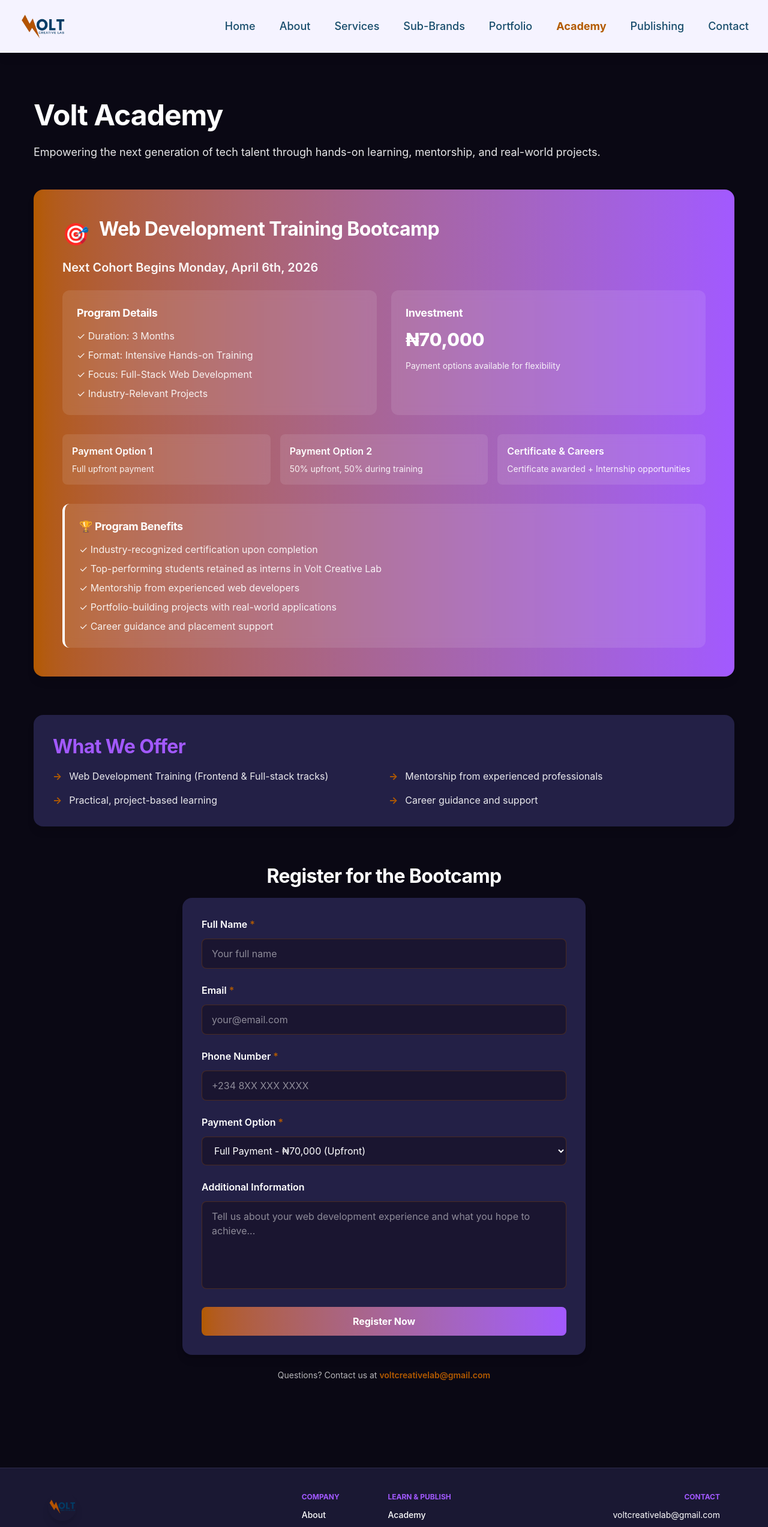
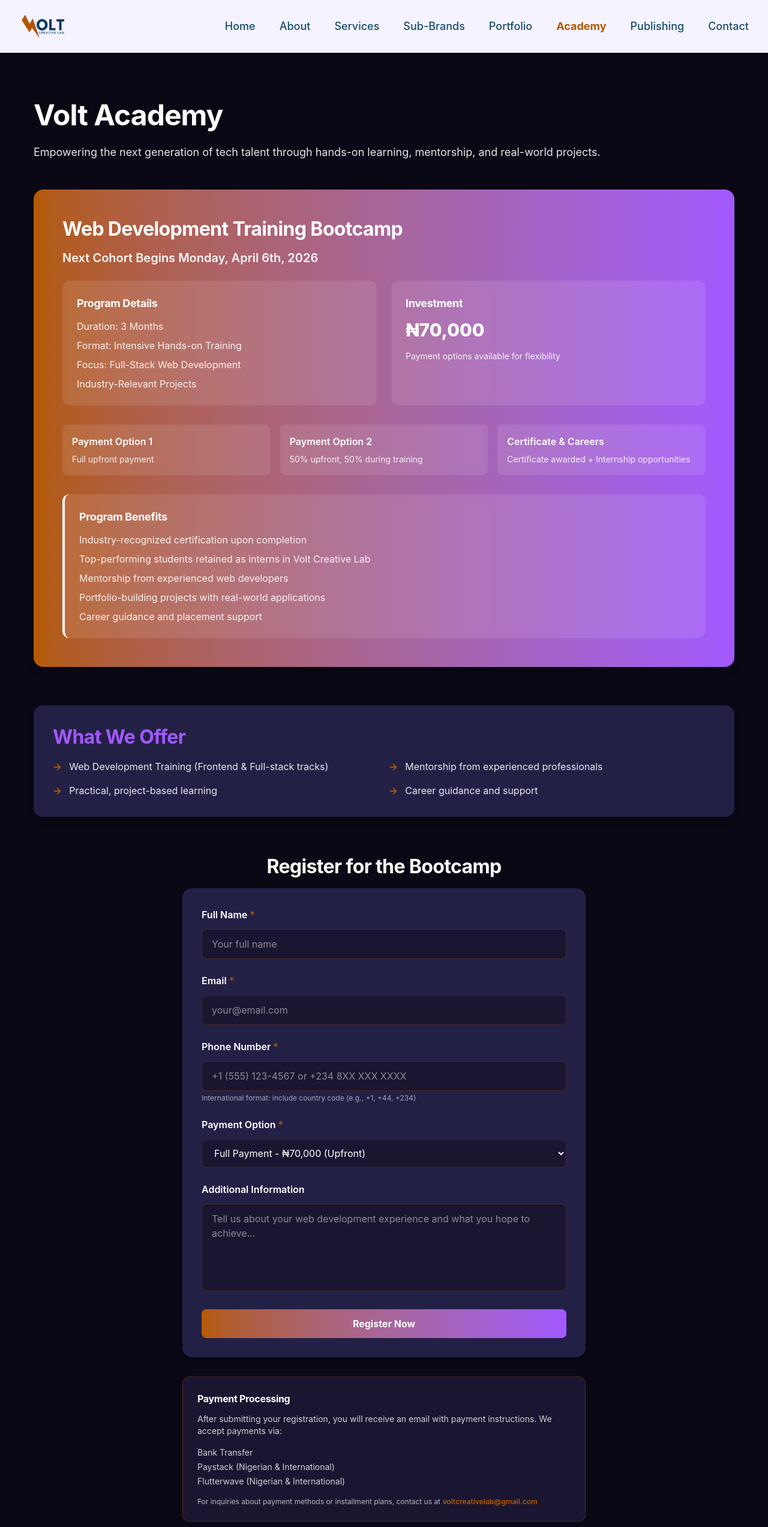
Before and after one commit to jerr001/voltcreativelab, a Next.js app in the folder volt-creative-lab/: page /academy in a window 1280 px wide. Shown: the top 2546 px of the page at 60% size. Built offline with nearby package versions, Linux system fonts and the light colour scheme.

Commit message:
Remove emojis, add international phone support, and add payment processing details to Academy page

```diff
--- a/volt-creative-lab/src/app/academy/page.tsx
+++ b/volt-creative-lab/src/app/academy/page.tsx
@@ -79,12 +79,9 @@
 
         {/* Bootcamp Announcement */}
         <div className="mb-16 bg-gradient-to-r from-[#b35a00] to-[#a259ff] rounded-2xl shadow-lg p-8 md:p-12 text-white animate-hero-fadein">
-          <div className="flex items-center mb-4">
-            <span className="text-4xl mr-4">🎯</span>
-            <h2 className="text-3xl md:text-4xl font-extrabold">
+          <h2 className="text-3xl md:text-4xl font-extrabold mb-4">
             Web Development Training Bootcamp
           </h2>
-          </div>
           <p className="text-xl font-semibold mb-6 text-white/95">
             Next Cohort Begins Monday, April 6th, 2026
           </p>
@@ -93,10 +90,10 @@
             <div className="bg-white/10 rounded-xl p-6 backdrop-blur-sm">
               <h3 className="text-lg font-bold mb-3">Program Details</h3>
               <ul className="space-y-2 text-white/90">
-                <li>✓ Duration: 3 Months</li>
-                <li>✓ Format: Intensive Hands-on Training</li>
-                <li>✓ Focus: Full-Stack Web Development</li>
-                <li>✓ Industry-Relevant Projects</li>
+                <li>Duration: 3 Months</li>
+                <li>Format: Intensive Hands-on Training</li>
+                <li>Focus: Full-Stack Web Development</li>
+                <li>Industry-Relevant Projects</li>
               </ul>
             </div>
 
@@ -129,18 +126,18 @@
           </div>
 
           <div className="bg-white/10 rounded-xl p-6 backdrop-blur-sm border-l-4 border-white">
-            <h3 className="text-lg font-bold mb-3">🏆 Program Benefits</h3>
+            <h3 className="text-lg font-bold mb-3">Program Benefits</h3>
             <ul className="space-y-2 text-white/90 text-sm md:text-base">
-              <li>✓ Industry-recognized certification upon completion</li>
+              <li>Industry-recognized certification upon completion</li>
               <li>
-                ✓ Top-performing students retained as interns in Volt Creative
+                Top-performing students retained as interns in Volt Creative
                 Lab
               </li>
-              <li>✓ Mentorship from experienced web developers</li>
+              <li>Mentorship from experienced web developers</li>
               <li>
-                ✓ Portfolio-building projects with real-world applications
+                Portfolio-building projects with real-world applications
               </li>
-              <li>✓ Career guidance and placement support</li>
+              <li>Career guidance and placement support</li>
             </ul>
           </div>
         </div>
@@ -230,8 +227,9 @@
                 onChange={handleInputChange}
                 required
                 className="w-full px-4 py-3 rounded-lg bg-[#1a1530] border border-[#b35a00]/30 text-white placeholder-white/50 focus:outline-none focus:border-[#b35a00] focus:ring-2 focus:ring-[#b35a00]/20 transition-all"
-                placeholder="+234 8XX XXX XXXX"
+                placeholder="+1 (555) 123-4567 or +234 8XX XXX XXXX"
               />
+              <p className="text-white/60 text-xs mt-1">International format: include country code (e.g., +1, +44, +234)</p>
             </div>
 
             {/* Payment Option */}
@@ -279,18 +277,28 @@
             {/* Status Messages */}
             {submitStatus === "success" && (
               <div className="bg-green-500/20 border border-green-500 text-green-200 px-4 py-3 rounded-lg text-center">
-                ✓ Registration submitted successfully! We'll contact you soon.
+                Registration submitted successfully! We'll contact you soon with payment details.
               </div>
             )}
             {submitStatus === "error" && (
               <div className="bg-red-500/20 border border-red-500 text-red-200 px-4 py-3 rounded-lg text-center">
-                ✗ Error submitting form. Please try again.
+                Error submitting form. Please try again.
               </div>
             )}
           </form>
 
-          <p className="text-center text-white/70 text-sm mt-6">
-            Questions? Contact us at{" "}
+          <div className="bg-[#1a1530] rounded-xl p-6 mt-8 border border-[#b35a00]/30">
+            <h3 className="text-white font-bold mb-3">Payment Processing</h3>
+            <p className="text-white/80 text-sm mb-4">
+              After submitting your registration, you will receive an email with payment instructions. We accept payments via:
+            </p>
+            <ul className="text-white/80 text-sm space-y-1 mb-4">
+              <li>Bank Transfer</li>
+              <li>Paystack (Nigerian & International)</li>
+              <li>Flutterwave (Nigerian & International)</li>
+            </ul>
+            <p className="text-white/70 text-xs">
+              For inquiries about payment methods or installment plans, contact us at{" "}
               <a
                 href="mailto:voltcreativelab@gmail.com"
                 className="text-[#b35a00] font-semibold hover:text-[#a259ff] transition-colors"
@@ -299,6 +307,7 @@
               </a>
             </p>
           </div>
+        </div>
       </section>
     </main>
   );
```
Lines whose indentation alone changed are shown as unchanged.
